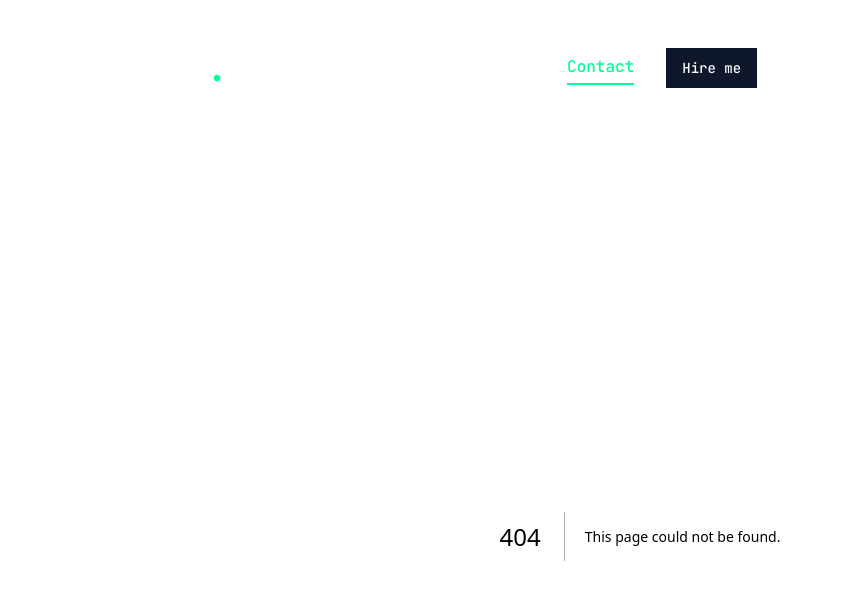
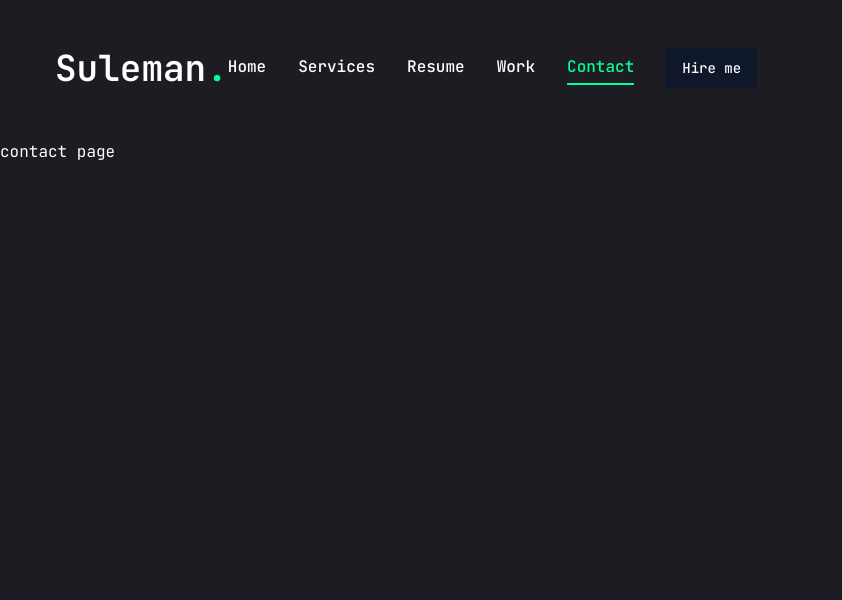
Before and after one commit to MSulSal/portfolio, a Next.js app: page /contact in a window 1280 px wide. Before the commit this address had no page. Shown: the top 600 px of the page, without its empty margins (0-842 px from the left). Built offline with nearby package versions, Linux system fonts and the light colour scheme.

Commit message:
add page transitions

```diff
--- a/package.json
+++ b/package.json
@@ -17,6 +17,7 @@
     "@radix-ui/react-tooltip": "^1.1.6",
     "class-variance-authority": "^0.7.1",
     "clsx": "^2.1.1",
+    "framer-motion": "^12.0.1",
     "lucide-react": "^0.473.0",
     "next": "15.1.5",
     "react": "^19.0.0",
--- /dev/null
+++ b/src/app/contact/page.tsx
@@ -0,0 +1,5 @@
+const Contact = () => {
+  return <div>contact page</div>;
+};
+
+export default Contact;
--- a/src/app/layout.tsx
+++ b/src/app/layout.tsx
@@ -4,6 +4,7 @@
 
 // components
 import Header from "@/components/Header";
+import PageTransition from "@/components/PageTransition";
 
 const jetbrainsMono = JetBrains_Mono({
   subsets: ["latin"],
@@ -12,8 +13,8 @@
 });
 
 export const metadata: Metadata = {
-  title: "Create Next App",
-  description: "Generated by create next app",
+  title: "Suleman Saleem",
+  description: "Suleman Saleem's Portfolio of Work",
 };
 
 export default function RootLayout({
@@ -25,7 +26,7 @@
     <html lang="en">
       <body className={jetbrainsMono.variable}>
         <Header />
-        {children}
+        <PageTransition>{children}</PageTransition>
       </body>
     </html>
   );
--- /dev/null
+++ b/src/app/resume/page.tsx
@@ -0,0 +1,5 @@
+const Resume = () => {
+  return <div>resume page</div>;
+};
+
+export default Resume;
--- a/src/app/services/pag.tsx
+++ b/src/app/services/page.tsx
@@ -1,5 +1,3 @@
-import React from "react";
-
 const Services = () => {
   return <div>services page</div>;
 };
--- /dev/null
+++ b/src/app/work/page.tsx
@@ -0,0 +1,5 @@
+const Work = () => {
+  return <div>work page</div>;
+};
+
+export default Work;
--- /dev/null
+++ b/src/components/PageTransition.tsx
@@ -0,0 +1,27 @@
+"use client";
+
+import { AnimatePresence, motion } from "framer-motion";
+import { usePathname } from "next/navigation";
+
+import { ReactNode } from "react";
+
+const PageTransition = ({ children }: { children: ReactNode }) => {
+  const pathname = usePathname();
+  return (
+    <AnimatePresence>
+      <div key={pathname}>
+        <motion.div
+          initial={{ opacity: 1 }}
+          animate={{
+            opacity: 0,
+            transition: { delay: 1, duration: 0.4, ease: "easeInOut" },
+          }}
+          className="h-screen w-screen fixed bg-primary top-0 pointer-events-none"
+        />
+        {children}
+      </div>
+    </AnimatePresence>
+  );
+};
+
+export default PageTransition;
```
Also changed, not shown: 1 other file (tests, documents, lock files or other folders).
